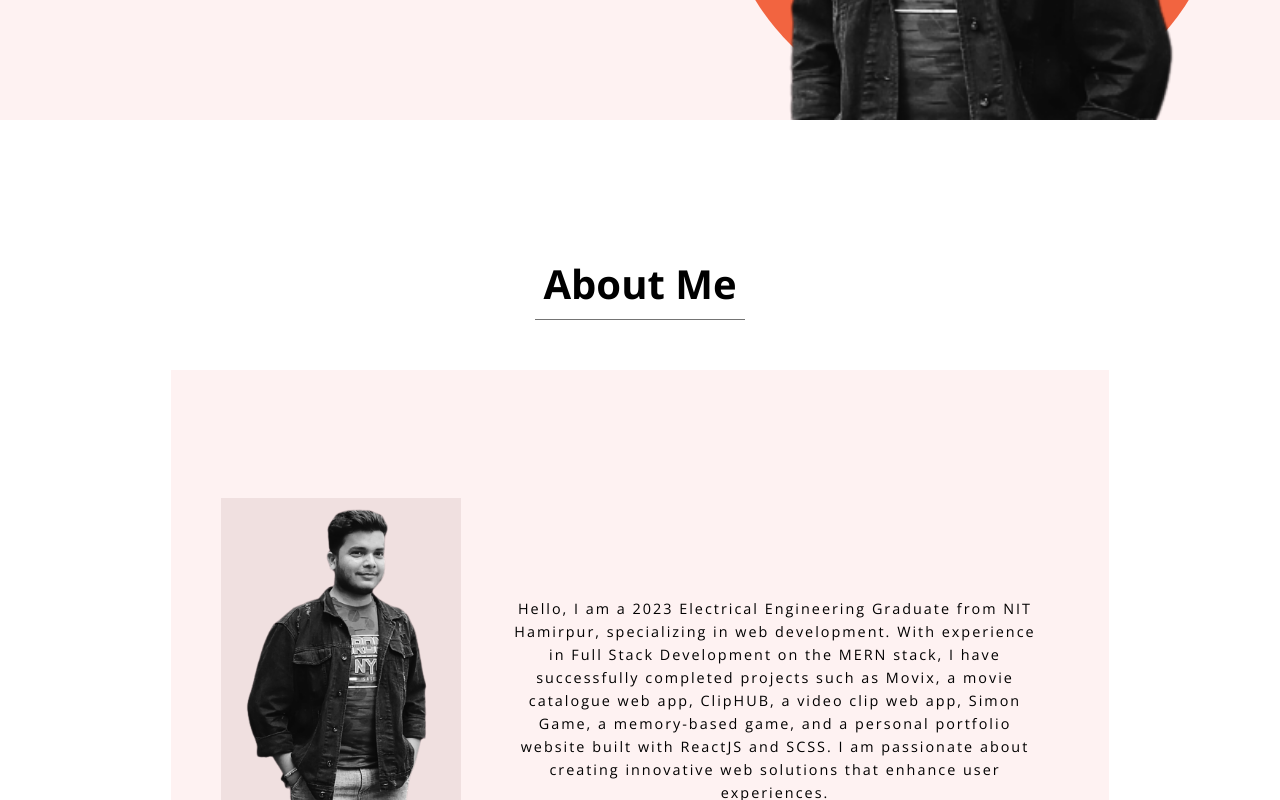
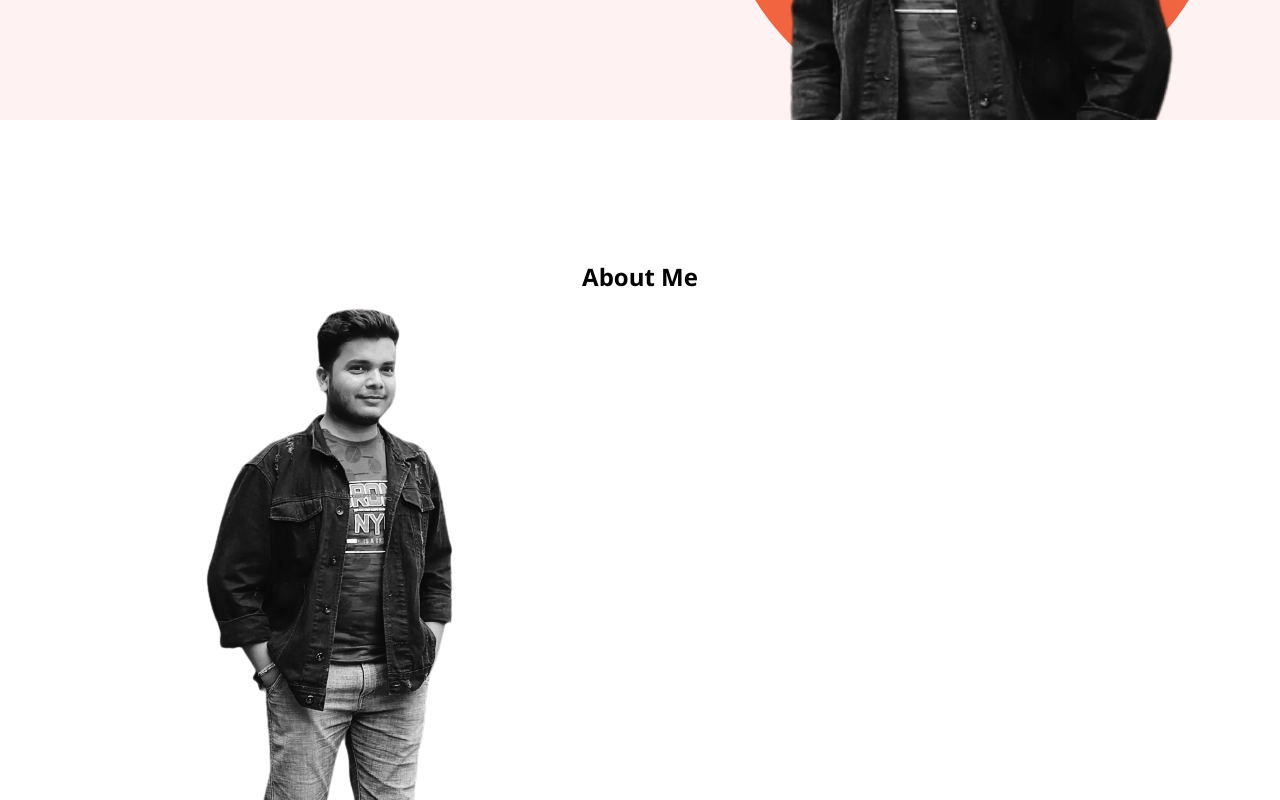
Before and after one commit to krishnakumar1204/Portfolio, a React (Create React App) app: page / in a window 1280 px wide. Shown: the part 780-1580 px from the top of the page. Built offline with nearby package versions, Linux system fonts and the light colour scheme.

Commit message:
Update about.scss

```diff
--- a/src/styles/about.scss
+++ b/src/styles/about.scss
@@ -2,10 +2,14 @@
     width: 100%;
     height: 120vh;
     padding: 8rem $p;
-    padding-bottom: $p;
     background-color: $color4;
+    display: flex;
+    flex-direction: column;
+    align-items: center;
+    justify-content: center;
+}
 
-    >h2 {
+.about-heading{
     font: 700 2.5rem $text2;
     width: fit-content;
     border-bottom: 1px solid $color6_1;
@@ -14,8 +18,7 @@
     margin-bottom: 50px;
 }
 
-    >div {
-        margin-top: 1rem;
+.about-main{
     width: 100%;
     height: 100%;
     background-color: $color1;
@@ -23,27 +26,19 @@
     flex-direction: row;
     align-items: center;
     justify-content: center;
-
-        >div {
-            display: flex;
-            align-items: center;
-            justify-content: center;
-            >img {
-                background-color: #f0e0e0;
-                width: 240px;
-                margin: 0 0px 0 50px;
-            }
 }
 
-        p {
+.about-img{
+    background-color: #f0e0e0;
+    width: 200px;
+    margin: 0 0 0 50px;
+}
+
+.about-text{
     letter-spacing: 2px;
-            margin: 0 70px 0 50px;
+    margin: 20px 70px 20px 50px;
     font-size: 0.9rem;
     line-height: 160%;
     text-align: center;
     overflow: hidden;
 }
-    }
-
-
-}
```
Lines whose indentation alone changed are shown as unchanged.
